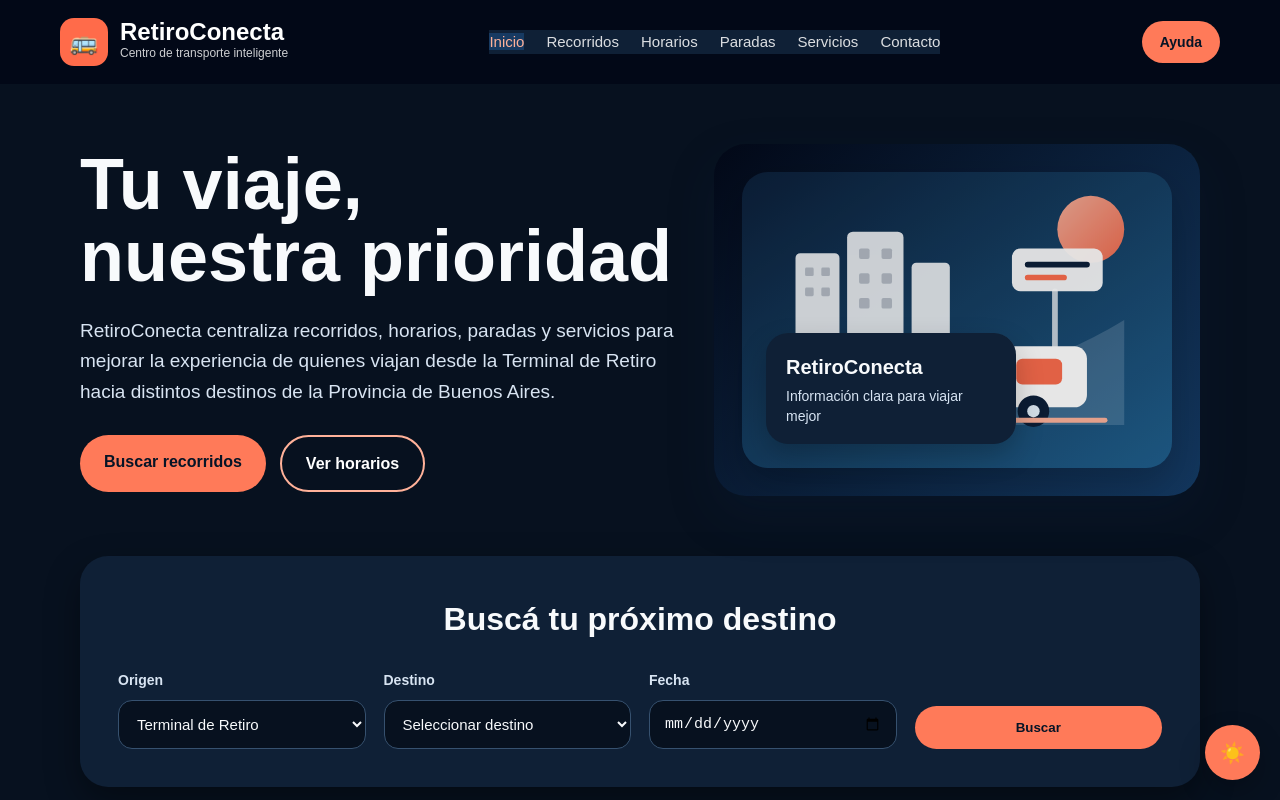
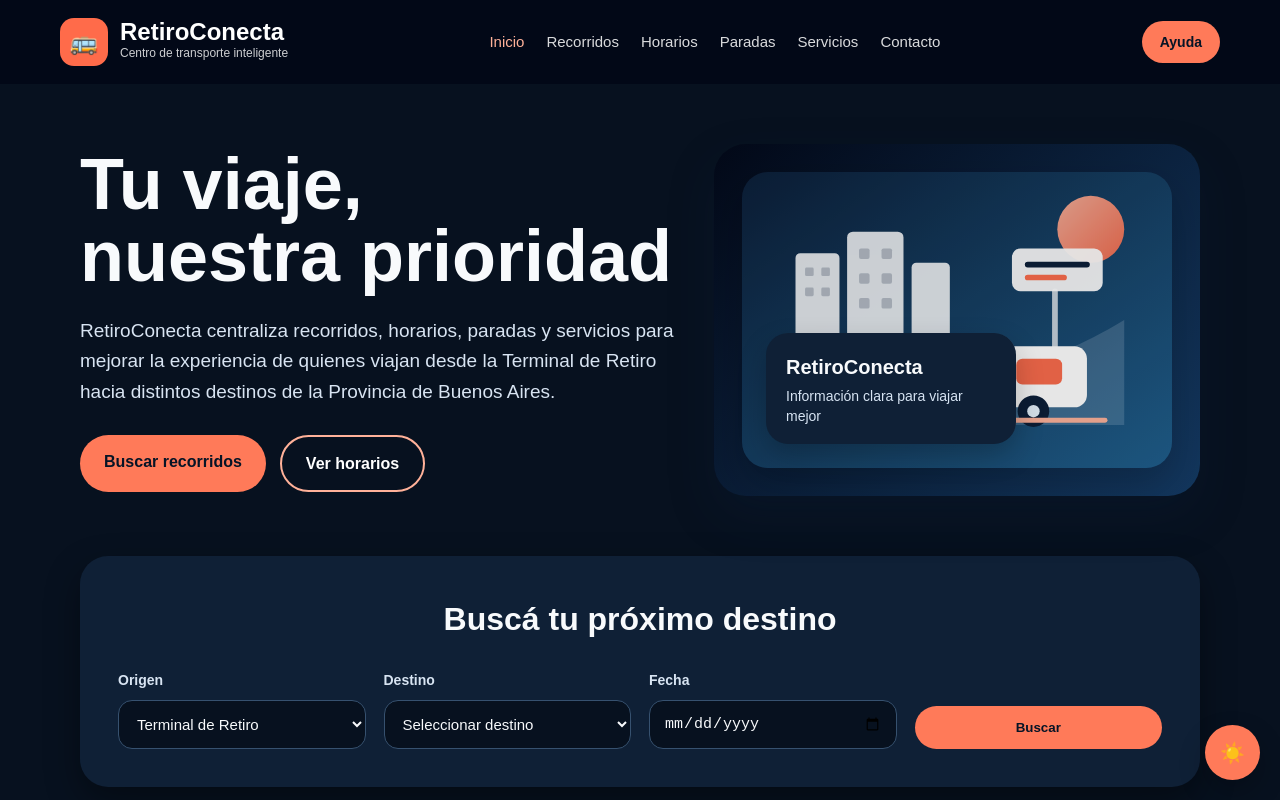
Before and after one commit to aquintero102/retiro_conecta, a plain HTML site: page index.html in a window 1280 px wide. Both pictures are taken after a click on the button "Activar modo oscuro". Shown: the top 800 px of the page. Drawn offline with Linux system fonts and the light colour scheme.

Commit message:
Septima_version

```diff
--- a/styles.css
+++ b/styles.css
@@ -1570,13 +1570,12 @@
 }
 
 body.dark-mode .nav-links {
-  background: #0f2036;
+  background: none;
   color: #ffffff;
 }
 
 body.dark-mode .nav-links a:hover,
 body.dark-mode .nav-links .activo {
-  background: #173a62;
   color: #ffb199;
 }
 
```
